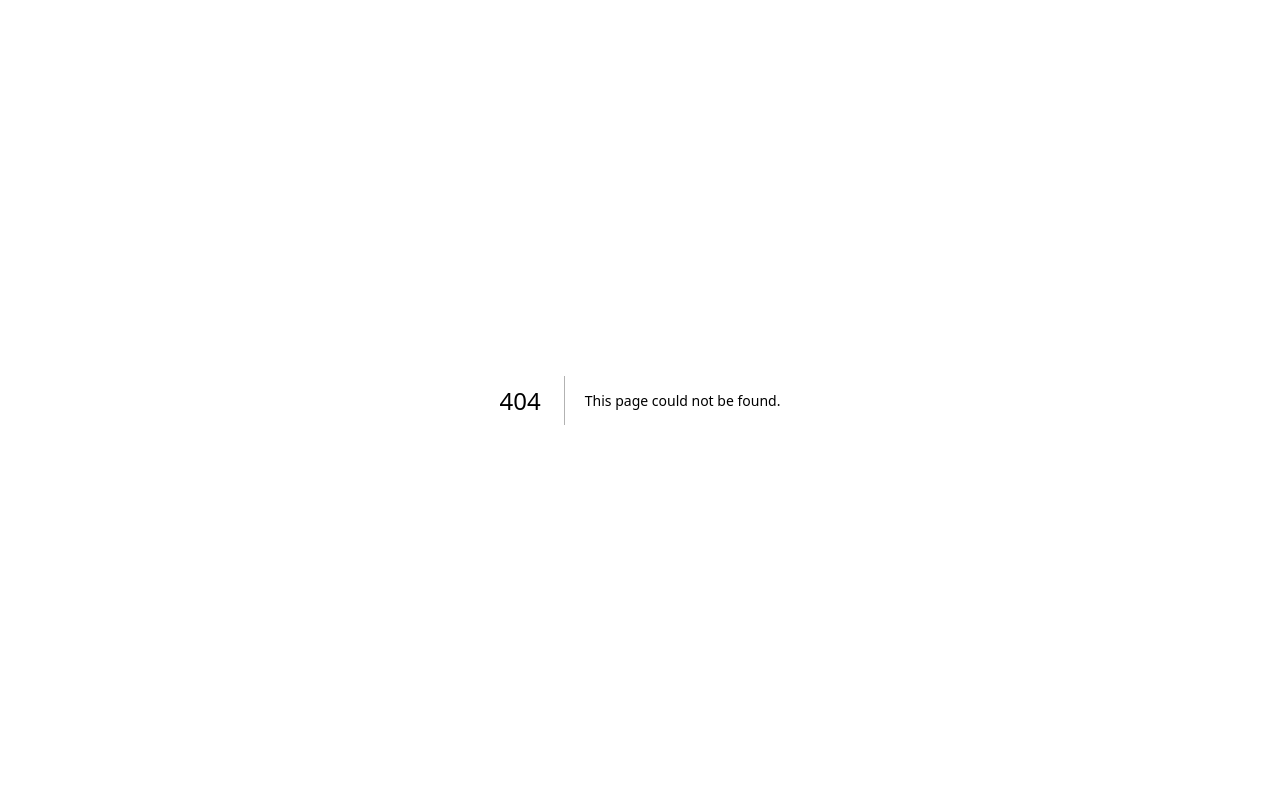
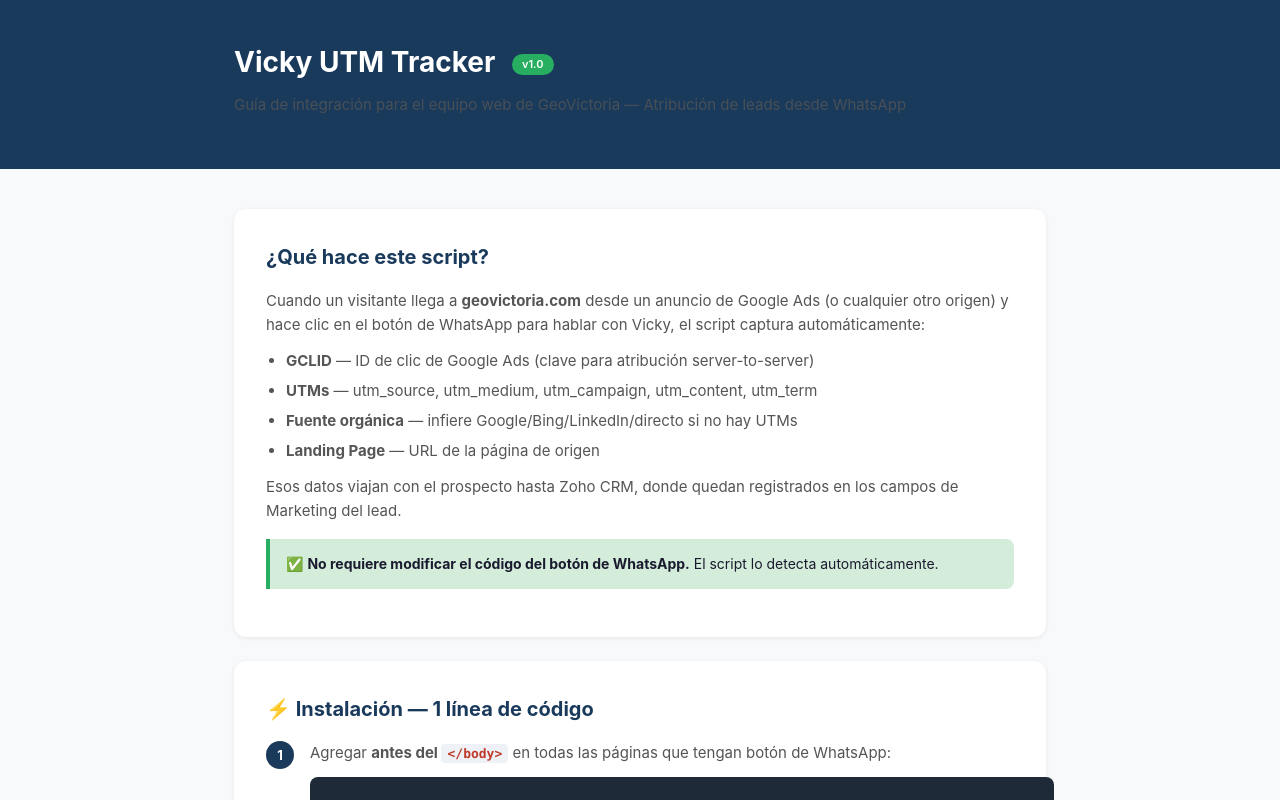
Before and after one commit to geo-victoria/geovictoria-whatsapp-agent, a Next.js app: page /docs/utm-tracker in a window 1280 px wide. Before the commit this address had no page. Shown: the top 800 px of the page. Built offline with nearby package versions, Linux system fonts and the light colour scheme.

Commit message:
feat(docs): add Next.js route for UTM tracker documentation page

```diff
--- /dev/null
+++ b/app/docs/utm-tracker/page.tsx
@@ -0,0 +1,27 @@
+import { readFileSync } from "fs"
+import { join } from "path"
+
+export const metadata = {
+  title: "Vicky UTM Tracker — Guía de integración | GeoVictoria",
+}
+
+export default function UTMTrackerDocs() {
+  const html = readFileSync(
+    join(process.cwd(), "public/docs/utm-tracker.html"),
+    "utf-8"
+  )
+
+  // Extract body content and styles
+  const styleMatch = html.match(/<style>([\s\S]*?)<\/style>/)
+  const bodyMatch = html.match(/<body>([\s\S]*?)<\/body>/)
+
+  const styles = styleMatch?.[1] ?? ""
+  const body = bodyMatch?.[1] ?? ""
+
+  return (
+    <>
+      <style dangerouslySetInnerHTML={{ __html: styles }} />
+      <div dangerouslySetInnerHTML={{ __html: body }} />
+    </>
+  )
+}
```
